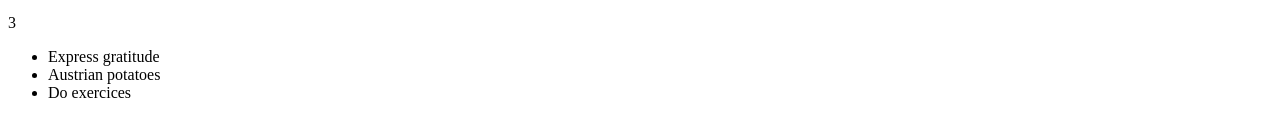
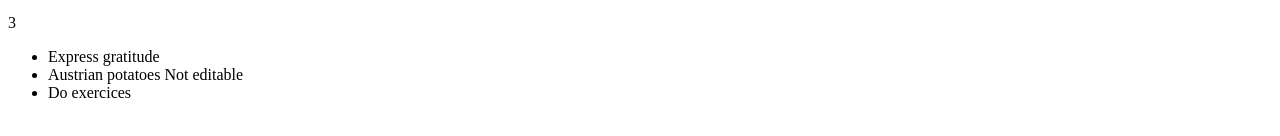
Before and after one commit to KNTH01/baguette-deluxe, a Vue app: page / in a window 1280 px wide. Shown: the part 166-302 px from the top of the page. Built offline with nearby package versions, Linux system fonts and the light colour scheme; data requests are answered from the project's data file.

Commit message:
Add the "not editable" mention when the mission name is not editable

```diff
--- a/src/apps/missions/components/MissionList.vue
+++ b/src/apps/missions/components/MissionList.vue
@@ -9,6 +9,9 @@
         :to="{ name: 'Detail', params: { id: mission.id } }"
       >
         {{ mission.name }}
+        <span v-if="!mission.editable" class="ml-4 text-xs text-gray-400">
+          Not editable
+        </span>
       </router-link>
     </ul>
   </div>
```
